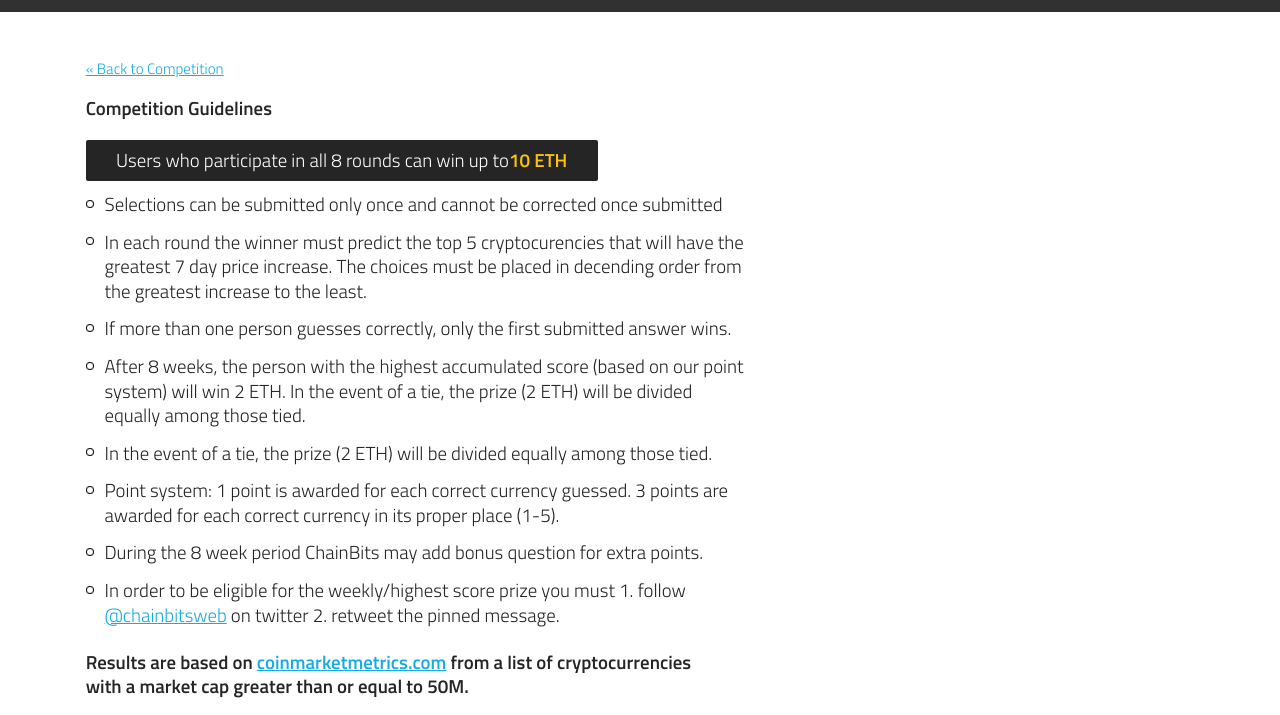
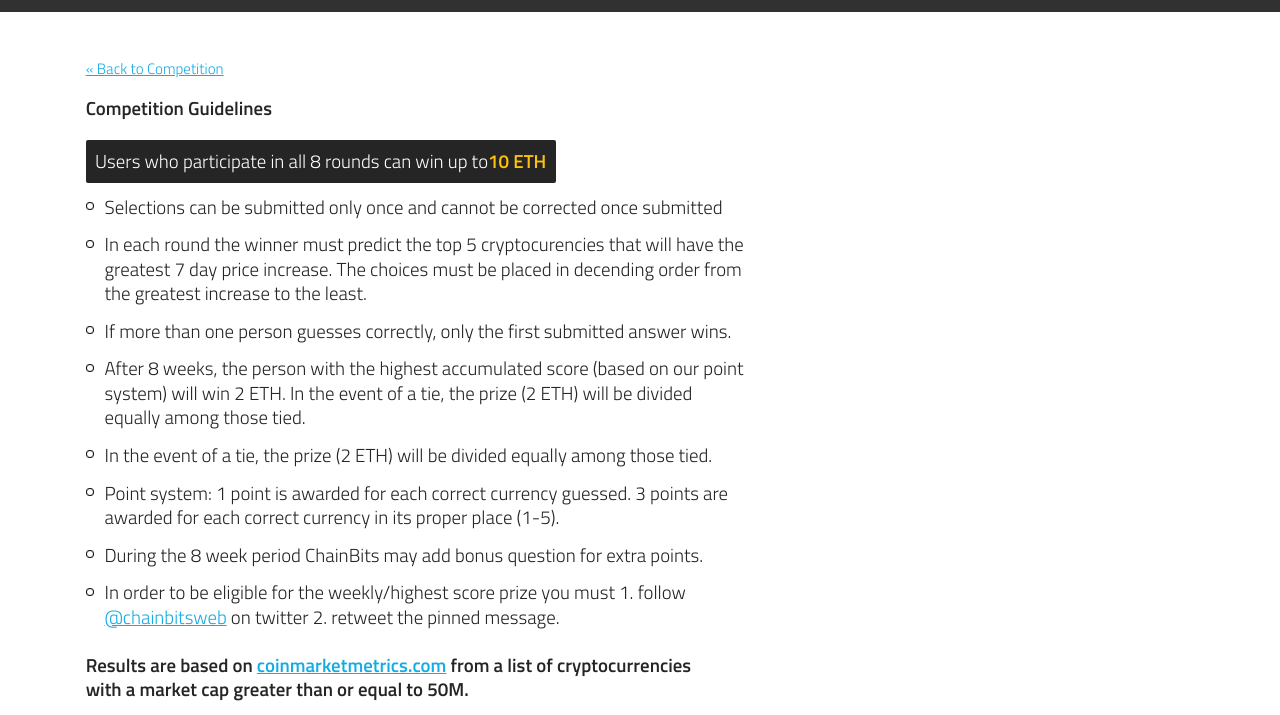
Before and after one commit to coatceatl/chainbits, a website: page table.html in a window 1280 px wide. Shown: the part 49-764 px from the top of the page. Drawn offline with nearby package versions, Linux system fonts and the light colour scheme.

Commit message:
changed css for guidelist

```diff
--- a/style/creative.css
+++ b/style/creative.css
@@ -168,11 +168,11 @@
   border-radius: 2px;
   color: #fff;
   list-style: none;
-  width: 512px;
-  height: 41px;
+  width: max-content;
   display: flex;
   align-items: center;
   justify-content: center;
+  padding: 0.5em;
   margin-bottom: 0.6em;
 }
 
```
